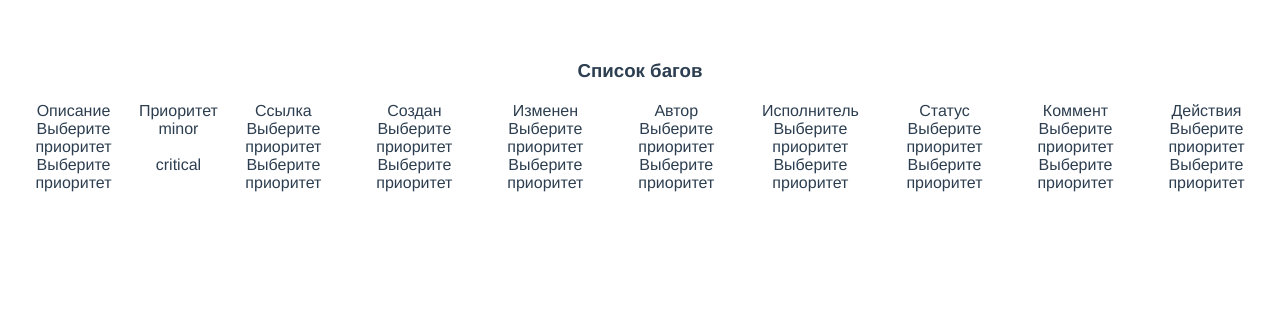
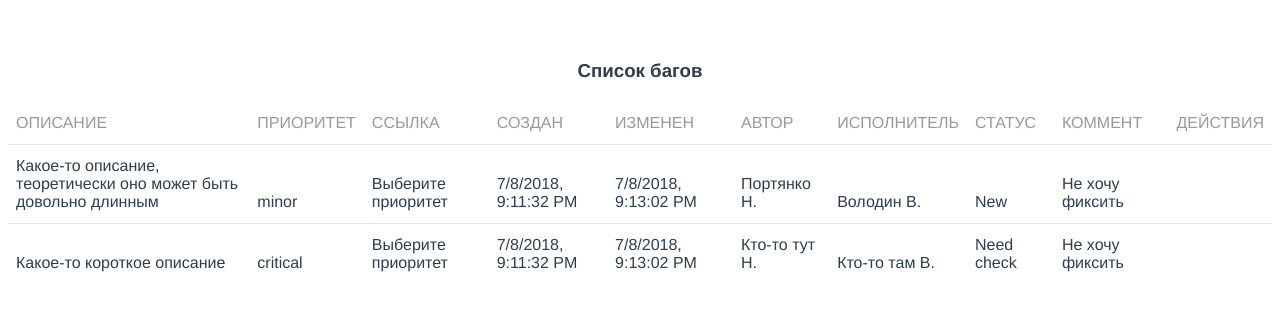
Before and after one commit to hedint/bugtracker_front, a Vue app: page / in a window 1280 px wide. Shown: the top 310 px of the page. Built offline with nearby package versions, Linux system fonts and the light colour scheme.

Commit message:
add some custom value-views for bug item;

```diff
--- a/src/App.vue
+++ b/src/App.vue
@@ -5,22 +5,23 @@
 </template>
 
 <script>
-import BugTableList from './components/BugTableList.vue';
-import styl from './styles/main.styl';
+import BugTableList from "./components/BugTableList.vue";
+import styl from "./styles/main.styl";
 export default {
-  name: 'app',
+  name: "app",
   components: {
-    BugTableList,
-  },
+    BugTableList
+  }
 };
 </script>
 
 <style lang="stylus">
-#app
-  font-family 'Avenir', Helvetica, Arial, sans-serif
-  -webkit-font-smoothing antialiased
-  -moz-osx-font-smoothing grayscale
-  text-align center
-  color #2c3e50
-  margin-top 60px
+#app {
+  font-family: 'Avenir', Helvetica, Arial, sans-serif;
+  -webkit-font-smoothing: antialiased;
+  -moz-osx-font-smoothing: grayscale;
+  text-align: center;
+  color: #2c3e50;
+  margin-top: 60px;
+}
 </style>
--- /dev/null
+++ b/src/components/Bug/ItemActions.vue
@@ -0,0 +1,17 @@
+<template>
+  <div :class="getClass">{{value}}</div>
+</template>
+<script>
+export default {
+  name: "ItemValue",
+  props : {
+    id : String,
+  },
+  computed: {
+    getClass() {
+      return `bug-table-item__${this.id}`;
+    }
+  },
+  inheritAttrs: false
+};
+</script>
--- /dev/null
+++ b/src/components/Bug/ItemDate.vue
@@ -0,0 +1,30 @@
+<template>
+  <div :class="getClass">{{getValue}}</div>
+</template>
+<script>
+export default {
+  name: "ItemDate",
+  props: {
+    id: String,
+    date_created: {
+      type: Number,
+      required: false
+    },
+    date_edited: {
+      type: Number,
+      required: false
+    }
+  },
+  computed: {
+    getClass() {
+      return `bug-table-item__${this.id}`;
+    },
+    getValue() {
+      const date = new Date();
+      const val = this.date_created || this.date_edited;
+      date.setTime(val);
+      return date.toLocaleString();
+    }
+  }
+};
+</script>
--- /dev/null
+++ b/src/components/Bug/ItemDescription.vue
@@ -0,0 +1,16 @@
+<template>
+  <div :class="getClass" v-html="description"></div>
+</template>
+<script>
+export default {
+  props: {
+    id: String,
+    description: String
+  },
+  computed: {
+    getClass() {
+      return `bug-table-item__${this.id}`;
+    }
+  }
+};
+</script>
--- a/src/components/Bug/ItemStatus.vue
+++ b/src/components/Bug/ItemStatus.vue
@@ -1,11 +1,45 @@
 <template>
-
+    <div class="bug-table-item__status">
+        <CustomSelect :value="status" @input="changeValue" :items="items" :empty_label="'Статус:'" />
+    </div>
 </template>
 <script>
+import CustomSelect from "../common/CustomSelect.vue";
 export default {
-    props : {
-        status : Number,
-        meta : Object,
+  name: "ItemStatus",
+  props: {
+    status: Number,
+    id: String
+  },
+  data() {
+    return {
+      items: [
+        {
+          value: 1,
+          label: "New"
+        },
+        {
+          value: 2,
+          label: "Reopen"
+        },
+        {
+          value: 3,
+          label: "Need check"
+        },
+        {
+          value: 4,
+          label: "Fixed"
+        }
+      ]
+    };
+  },
+  methods: {
+    changeValue(value) {
+      this.$emit("changeValue", { value, id: this.id });
     }
-}
+  },
+  components: {
+    CustomSelect
+  }
+};
 </script>
--- /dev/null
+++ b/src/components/Bug/ItemValue.vue
@@ -0,0 +1,20 @@
+<template>
+  <div :class="getClass">{{value}}</div>
+</template>
+<script>
+export default {
+  name: "ItemValue",
+  data() {
+    return {
+      id: this.$attrs.id,
+      value: this.$attrs[this.$attrs.id]
+    };
+  },
+  computed: {
+    getClass() {
+      return `bug-table-item__${this.id}`;
+    }
+  },
+  inheritAttrs: false
+};
+</script>
--- a/src/components/Bug/TableItem.vue
+++ b/src/components/Bug/TableItem.vue
@@ -1,55 +1,73 @@
 <template>
   <div class="bug-table-item">
     <div class="bug-table-item__cell" v-for="cell in getCells" :key="cell.id">
-            <component
-            :is="cell.component"
-             v-bind="cell.value"
-             @changeValue="changeBug"/>
+      <component :is="cell.component" v-bind="cell.value" @changeValue="changeBug" />
     </div>
   </div>
 </template>
 <script>
-import ItemPriority from './ItemPriority';
+import ItemPriority from "./ItemPriority";
+import ItemStatus from "./ItemStatus";
+import ItemValue from "./ItemValue";
+import ItemDate from "./ItemDate";
+import ItemDescription from "./ItemDescription";
+import ItemActions from "./ItemActions";
+
+
+
+
 export default {
-    data () {
+  data() {
     return {
       cells: [
-            {id: 'file', component: ItemPriority, value: false},
-            {id: 'description', component: ItemPriority, value: false},
-            {id: 'priority', component: ItemPriority, value: false},
-            {id: 'date_created', component: ItemPriority, value: false},
-            {id: 'date_edited', component: ItemPriority, value: false},
-            {id: 'author', component: ItemPriority, value: false},
-            {id: 'assignee', component: ItemPriority, value: false},
-            {id: 'status', component: ItemPriority, value: false},
-            {id: 'comment', component: ItemPriority, value: false},
-            {id: 'actions', component: ItemPriority, value: false},
+        { id: "file", component: ItemPriority, value: false },
+        { id: "description", component: ItemDescription, value: false },
+        { id: "priority", component: ItemPriority, value: false },
+        { id: "date_created", component: ItemDate, value: false },
+        { id: "date_edited", component: ItemDate, value: false },
+        { id: "author", component: ItemValue, value: false },
+        { id: "assignee", component: ItemValue, value: false },
+        { id: "status", component: ItemStatus, value: false },
+        { id: "comment", component: ItemValue, value: false },
+        { id: "actions", component: ItemActions, value: false }
       ]
-        }
+    };
   },
   props: {
     bug: Object,
-        bug_index : Number,
+    bug_index: Number,
     columns_sort: Array
   },
   computed: {
-        getCells () {
-            return this.cells.sort(
-                (cell1, cell2) =>  this.columns_sort.indexOf(cell1.id) - this.columns_sort.indexOf(cell2.id))
-                .map(cell => {return {...cell, value : {[cell.id] : this.bug[cell.id],  id : cell.id }}} );
+    getCells() {
+      return this.cells
+        .sort(
+          (cell1, cell2) =>
+            this.columns_sort.indexOf(cell1.id) -
+            this.columns_sort.indexOf(cell2.id)
+        )
+        .map(cell => {
+          return {
+            ...cell,
+            value: { [cell.id]: this.bug[cell.id], id: cell.id }
+          };
+        });
     }
   },
   components: {
-        ItemPriority
+    ItemPriority,
+    ItemStatus,
+    ItemValue,
+    ItemDate,
+    ItemDescription,
+    ItemActions
   },
-    methods : {
-        changeBug (params) {
-            this.$emit('changeBug', {...params, index : this.bug_index});
+  methods: {
+    changeBug(params) {
+      this.$emit("changeBug", { ...params, index: this.bug_index });
     }
   },
-    created () {
-    },
-    updated () {
-    }
-}
+  created() {},
+  updated() {}
+};
 </script>
--- a/src/components/BugTableList.vue
+++ b/src/components/BugTableList.vue
@@ -2,76 +2,80 @@
     <div class="bug-list">
         <h3 class="bug-list__header">Список багов</h3>
         <div class="bug-table">
-        <BugTableHeader :headers_list="headers_list" :columns_sort="columns_sort"/>
-        <TableItem v-for="bug, bug_index in bugs"
-         :bug="bug"
-          :key="bug_index"
-          :bug_index="bug_index"
-           :columns_sort="columns_sort"
-           @changeBug="changeBug"/>
+            <BugTableHeader :headers_list="headers_list" :columns_sort="columns_sort" />
+            <TableItem v-for="bug, bug_index in bugs" :bug="bug" :key="bug_index" :bug_index="bug_index" :columns_sort="columns_sort" @changeBug="changeBug" />
 
         </div>
     </div>
 
 </template>
 <script>
-    import BugTableHeader from './Bug/BugTableHeader';
-    import TableItem from './Bug/TableItem';
+import BugTableHeader from "./Bug/BugTableHeader";
+import TableItem from "./Bug/TableItem";
 
 export default {
-        data () {
+  data() {
     return {
-                columns_sort: ['description', 'priority', 'file', 'date_created', 'date_edited', 'author', 'assignee', 'status', 'comment', 'actions'],
+      columns_sort: [
+        "description",
+        "priority",
+        "file",
+        "date_created",
+        "date_edited",
+        "author",
+        "assignee",
+        "status",
+        "comment",
+        "actions"
+      ],
       headers_list: [
-                    {title: 'Описание', id: 'description'},
-                    {title: 'Приоритет', id: 'priority'},
-                    {title: 'Ссылка', id: 'file'},
-                    {title: 'Создан', id: 'date_created'},
-                    {title: 'Изменен', id: 'date_edited'},
-                    {title: 'Автор', id: 'author'},
-                    {title: 'Исполнитель', id: 'assignee'},
-                    {title: 'Статус', id: 'status'},
-                    {title: 'Коммент', id: 'comment'},
-                    {title: 'Действия', id: 'actions'},
+        { title: "Описание", id: "description" },
+        { title: "Приоритет", id: "priority" },
+        { title: "Ссылка", id: "file" },
+        { title: "Создан", id: "date_created" },
+        { title: "Изменен", id: "date_edited" },
+        { title: "Автор", id: "author" },
+        { title: "Исполнитель", id: "assignee" },
+        { title: "Статус", id: "status" },
+        { title: "Коммент", id: "comment" },
+        { title: "Действия", id: "actions" }
       ],
-                bugs : [
+      bugs: [
         {
-                        description: 'Какое-то описание, теоретически оно может быть довольно длинным',
+          description:
+            "Какое-то описание, теоретически оно может быть довольно длинным",
           priority: 1,
-                        file: '',
+          file: "",
           date_created: +new Date() - 100000,
           date_edited: +new Date() - 10000,
-                        author: 'Портянко Н.',
-                        assignee: 'Володин В.',
-                        status: 'New',
-                        comment: 'Не хочу фиксить',
+          author: "Портянко Н.",
+          assignee: "Володин В.",
+          status: 1,
+          comment: "Не хочу фиксить"
         },
         {
-                        description: 'Какое-то короткое описание',
+          description: "Какое-то короткое описание",
           priority: 20,
-                        file: '',
+          file: "",
           date_created: +new Date() - 100000,
           date_edited: +new Date() - 10000,
-                        author: 'Кто-то тут Н.',
-                        assignee: 'Кто-то там В.',
-                        status: 'Need Check',
-                        comment: 'Не хочу фиксить',
+          author: "Кто-то тут Н.",
+          assignee: "Кто-то там В.",
+          status: 3,
+          comment: "Не хочу фиксить"
         }
-                ],
-
+      ]
+    };
+  },
+  methods: {
+    changeBug(params) {
+      let bug = this.bugs[params.index];
+      bug[params.id] = params.value;
     }
   },
-        methods : {
-            changeBug (params) {
-                let bug =  this.bugs[params.index];
-                bug[params.id] = params.value;
-
-
-            }
-        },
-        components : {
+  components: {
     BugTableHeader,
     TableItem
   }
-    }
+};
 </script>
--- a/src/components/common/CustomSelect.vue
+++ b/src/components/common/CustomSelect.vue
@@ -1,18 +1,11 @@
 <template>
-    <div class="custom-select"
-    :class="{'custom-select--active': is_show}"
-    ref="custom_select"
-    @click.stop="showSelect">
+    <div class="custom-select" :class="{'custom-select--active': is_show}" ref="custom_select" @click.stop="showSelect">
         <div class="custom-select__value">{{getTitle}}</div>
         <div class="custom-select__inner">
-            <div class="custom-select__option"
-            :style="getStyle"
-            :key="option.title+'_'+option.value"
-             v-for="option in items"
-             @click.stop="optionPick(option)">
+            <div class="custom-select__option" :style="getStyle" :key="option.title+'_'+option.value" v-for="option in items" @click.stop="optionPick(option)">
                 <div class="custom-select__label">{{option.label}}</div>
                 <div class="custom-select__icon" v-if="option.icon">
-                    <img :src="option.icon"/>
+                    <img :src="option.icon" />
                 </div>
             </div>
         </div>
@@ -20,65 +13,72 @@
 </template>
 <script>
 export default {
-    name: 'CustomSelect',
-    data () {
-        return {is_show: false}
+  name: "CustomSelect",
+  data() {
+    return { is_show: false };
   },
   props: {
     items: Array,
-        empty_label : String,
-        value : [String, Number, Boolean],
+    empty_label: String,
+    value: [String, Number, Boolean]
   },
   computed: {
-        getActiveOption () {
-            return this.items.find(option => option.value === this.value) ;
+    getActiveOption() {
+      return this.items.find(option => option.value === this.value);
     },
-        getTitle () {
-            return this.getActiveOption ?  this.getActiveOption.label : this.empty_label;
+    getTitle() {
+      return this.getActiveOption
+        ? this.getActiveOption.label
+        : this.empty_label;
     },
-        getStyle () {
-            return this.getActiveOption && this.getActiveOption.color ? this.getActiveOption.color : false;
+    getStyle() {
+      return this.getActiveOption && this.getActiveOption.color
+        ? this.getActiveOption.color
+        : false;
     }
   },
   methods: {
-        closeSelect (e) {
+    closeSelect(e) {
       const path = e.path || (e.composedPath && e.composedPath());
-            if (e.target === this.$refs.custom_select || (path && path.indexOf(this.$refs.custom_select) > -1)) {
-
+      if (
+        e.target === this.$refs.custom_select ||
+        (path && path.indexOf(this.$refs.custom_select) > -1)
+      ) {
       } else {
         this.is_show = false;
       }
-
     },
-        optionPick (option) {
-            this.$emit('input', option.value);
+    optionPick(option) {
+      this.$emit("input", option.value);
       this.is_show = false;
     },
-        showSelect () {
+    showSelect() {
       this.is_show = true;
     }
   },
-    created () {
+  created() {
     document.addEventListener("click", this.closeSelect.bind(this));
   },
-    updated () {
+  updated() {}
+};
+</script>
+<style lang="stylus">
+.custom-select {
+    cursor: pointer;
+    position: relative;
+
+    &--active {
+        .custom-select__inner {
+            display: block;
         }
     }
-</script>
-<style lang="stylus">
-.custom-select
-    cursor pointer
-    position relative
-    &--active
-        .custom-select__inner
-            display block
 
-
-    &__inner
-        display none
-        position absolute
-        z-index 10
-        background white
-        width 100%
-
+    &__inner {
+        display: none;
+        position: absolute;
+        z-index: 10;
+        background: white;
+        width: 100%;
+    }
+}
 </style>
--- a/src/styles/main.styl
+++ b/src/styles/main.styl
@@ -3,7 +3,20 @@
     margin 20px auto
     width 100%
     max-width 1700px
+    border-collapse: collapse
+    border-spacing: 0
 .bug-table-item
     display table-row
+    &:not(:first-child)
+        border-top: 1px solid #e5e5e5
     &__cell
         display table-cell
+        text-align left
+        vertical-align bottom
+        padding: 12px 8px
+    &__description
+        max-width 400px
+    &--header
+        & ^[0]__cell
+            text-transform: uppercase
+            color #999
```
Also changed, not shown: src/components/Bug/ItemPriority.vue (+11 -11 lines), 1 other file (tests, documents, lock files or other folders). Lines whose indentation alone changed are shown as unchanged.
